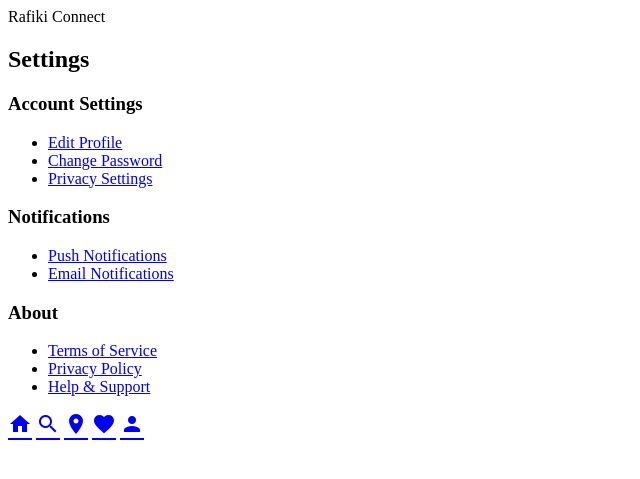
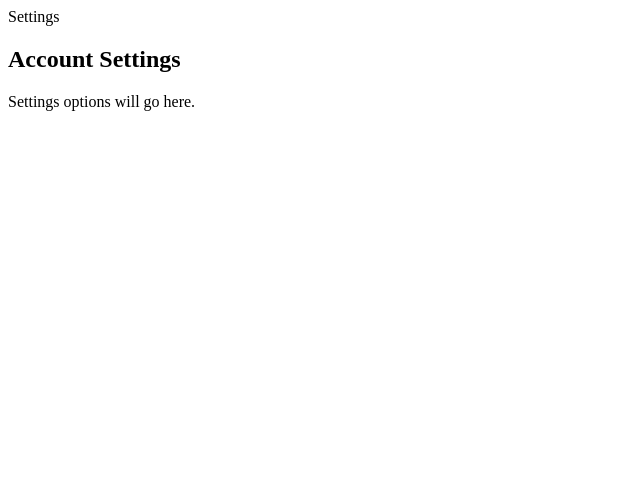
Before and after one commit to eric323c/ProjectFlipBox, a Python web app: template templates/settings.html in a window 1280 px wide. Shown: the top 479 px of the page, without its empty margins (0-640 px from the left). Run offline with Jinja, Linux system fonts and the light colour scheme; the template is opened without the code that fills it, so the values that code supplies are empty.

Commit message:
Update settings.html

```diff
--- a/templates/settings.html
+++ b/templates/settings.html
@@ -4,54 +4,13 @@
     <meta charset="UTF-8">
     <meta name="viewport" content="width=device-width, initial-scale=1.0">
     <title>Settings</title>
-    <link rel="stylesheet" type="text/css" href="/static/style.css">
-    <link href="https://fonts.googleapis.com/icon?family=Material+Icons" rel="stylesheet">
+    <link rel="stylesheet" type="text/css" href="/static/css/style.css">
 </head>
 <body>
-    <!-- Top Bar -->
     <div class="top-bar">
-        <span class="logo">Rafiki Connect</span>
+        <span class="logo">Settings</span>
     </div>
-
-    <!-- Main Content: Settings Page -->
-    <div class="container">
-        <h2>Settings</h2>
-
-        <!-- Settings Sections -->
-        <div class="settings-section">
-            <h3>Account Settings</h3>
-            <ul>
-                <li><a href="#">Edit Profile</a></li>
-                <li><a href="#">Change Password</a></li>
-                <li><a href="#">Privacy Settings</a></li>
-            </ul>
-        </div>
-
-        <div class="settings-section">
-            <h3>Notifications</h3>
-            <ul>
-                <li><a href="#">Push Notifications</a></li>
-                <li><a href="#">Email Notifications</a></li>
-            </ul>
-        </div>
-
-        <div class="settings-section">
-            <h3>About</h3>
-            <ul>
-                <li><a href="#">Terms of Service</a></li>
-                <li><a href="#">Privacy Policy</a></li>
-                <li><a href="#">Help & Support</a></li>
-            </ul>
-        </div>
-    </div>
-
-    <!-- Bottom Navbar -->
-    <div class="navbar">
-        <a href="/" class="material-icons">home</a>
-        <a href="/search" class="material-icons">search</a>
-        <a href="/local-connections" class="material-icons">location_on</a>
-        <a href="/favorites" class="material-icons">favorite</a>
-        <a href="/profile" class="material-icons">person</a>
-    </div>
+    <h2>Account Settings</h2>
+    <p>Settings options will go here.</p>
 </body>
 </html>
```
